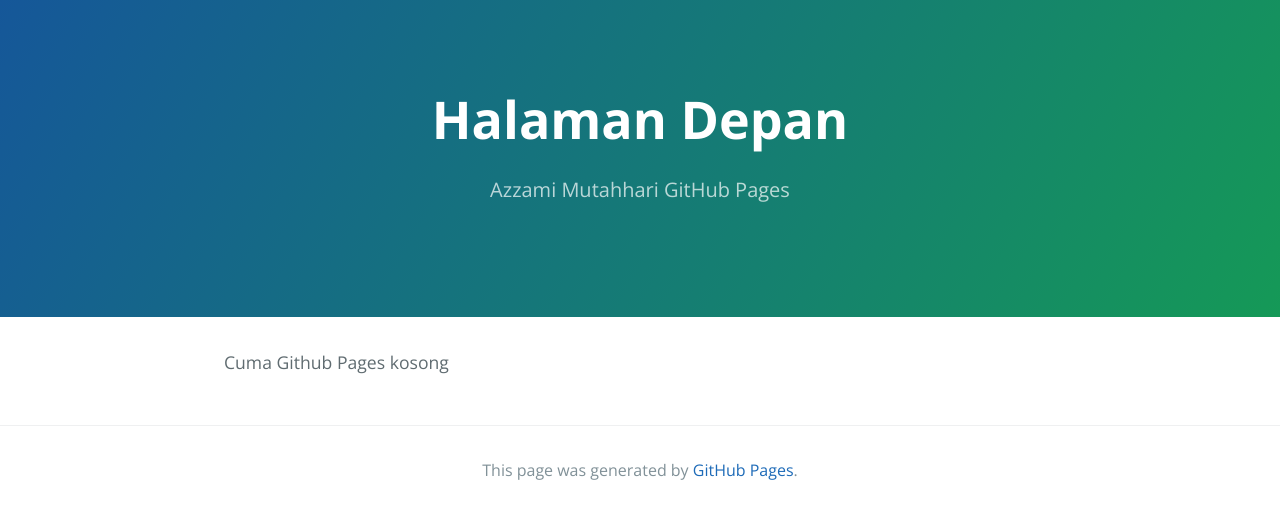
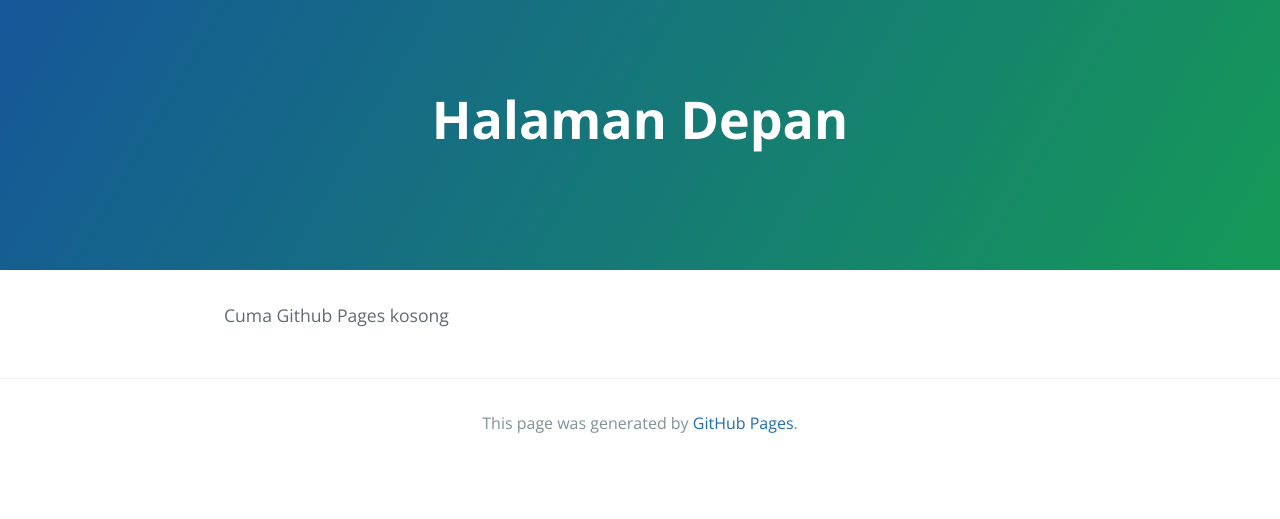
Before and after one commit to azzamimaf/azzamimaf.github.io, a Jekyll site: the page built from index.md, in a window 1280 px wide. Shown: the top 519 px of the page. Built offline with Jekyll 4.4.1, drawn with Linux system fonts in a browser that asks for light colours; the repository's description, which GitHub fills in, is left out.

Commit message:
Update index.md

```diff
--- a/index.md
+++ b/index.md
@@ -1,6 +1,5 @@
 ---
 layout: index
 title: Halaman Depan
-description: Azzami Mutahhari GitHub Pages
 ---
 Cuma Github Pages kosong
```
